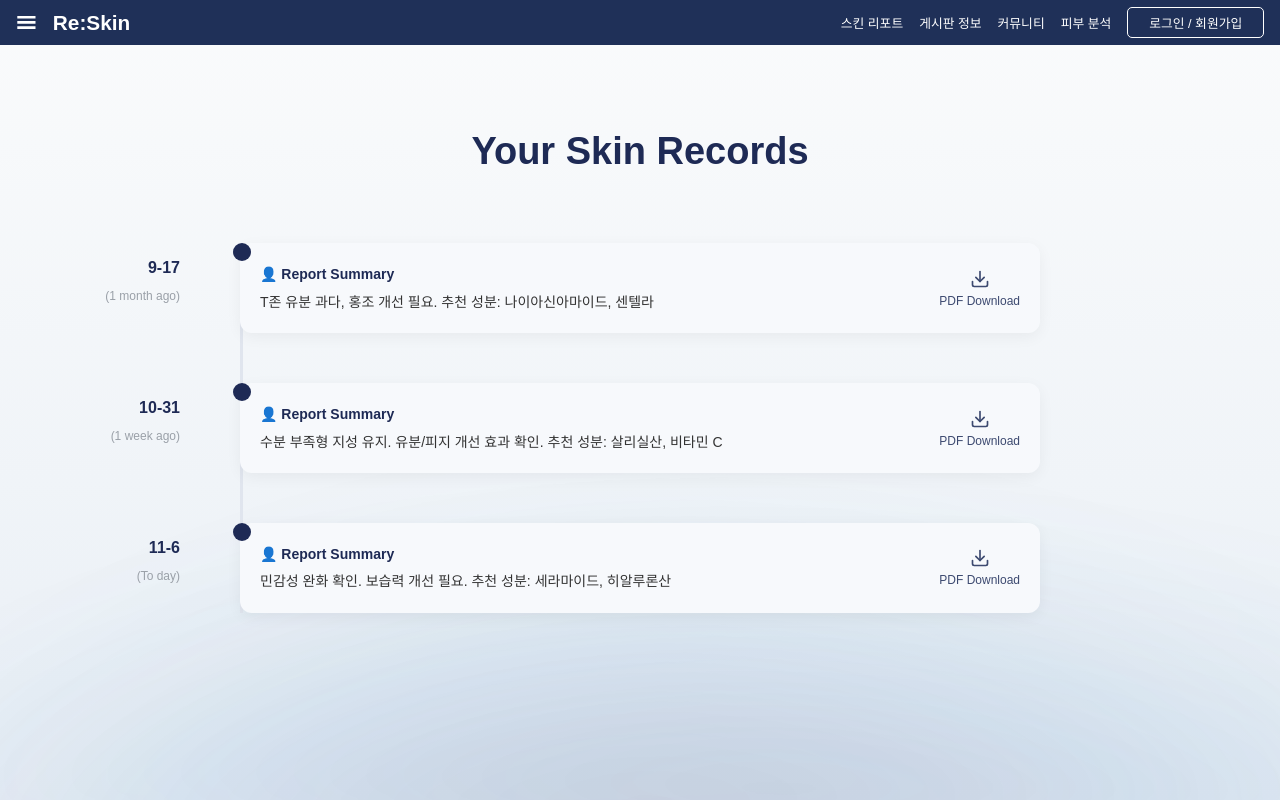
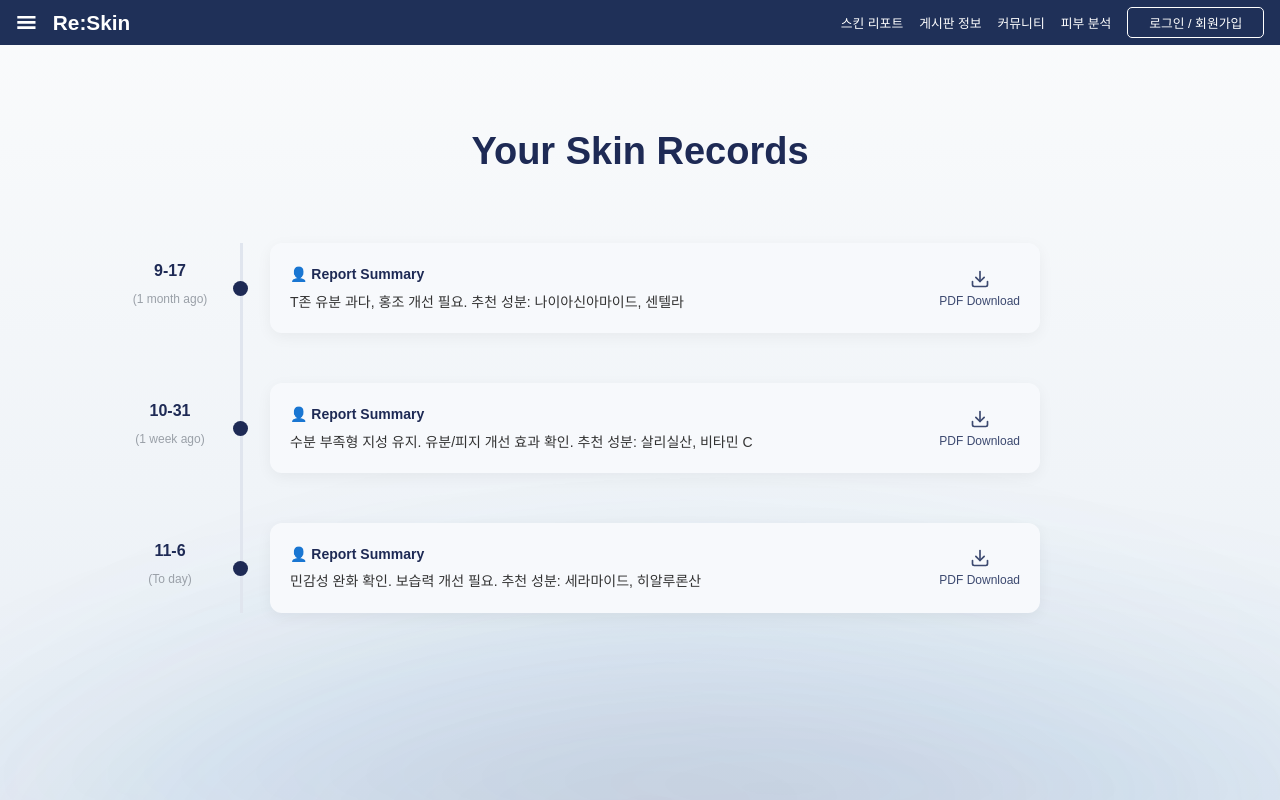
Before and after one commit to tab-captains/RE-Skin-fe, a React (Vite) app: page /skinreport in a window 1280 px wide. Built offline with nearby package versions, Linux system fonts and the light colour scheme.

Commit message:
disign: UI 개선

```diff
--- a/src/features/report/Skinreport.jsx
+++ b/src/features/report/Skinreport.jsx
@@ -62,14 +62,15 @@ const RecordItem = styled.div`
   margin-bottom: 50px;
   position: relative;
   text-align: left;
+  margin-left: 30px;
 `;
 
 const RecordPoint = styled.div`
   position: absolute;
-  left: -7px;
-  top: 0;
-  width: 18px;
-  height: 18px;
+  left: -37px;
+  top: 38px;
+  width: 15px;
+  height: 15px;
   background-color: #1e2a55;
   border-radius: 50%;
   z-index: 10;
@@ -79,8 +80,9 @@ const DateColumn = styled.div`
   position: absolute;
   left: -60px;
   width: 80px;
-  text-align: right;
+  text-align: center;
   transform: translateX(-100%);
+  top: 3px;
 `;
 
 const DateText = styled.h3`
```
